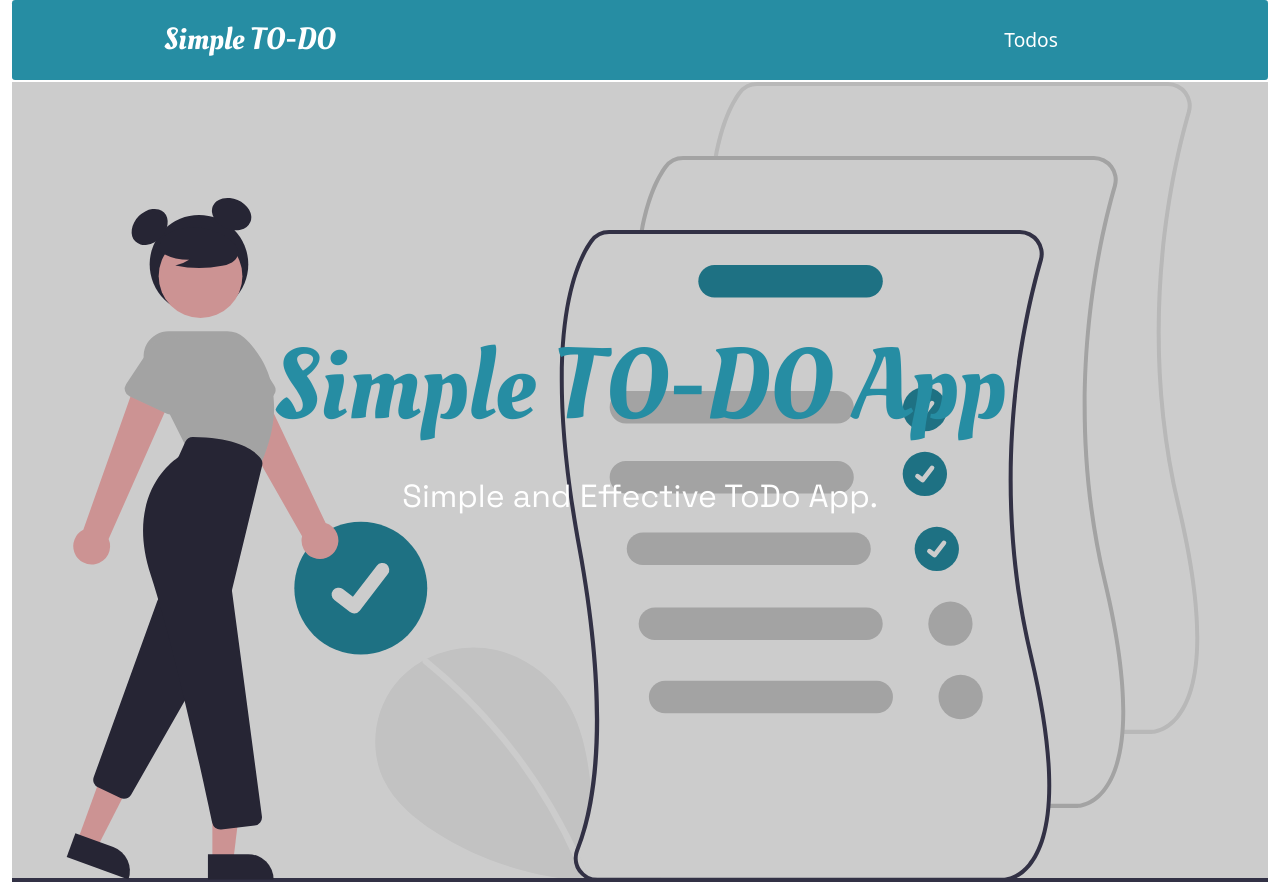
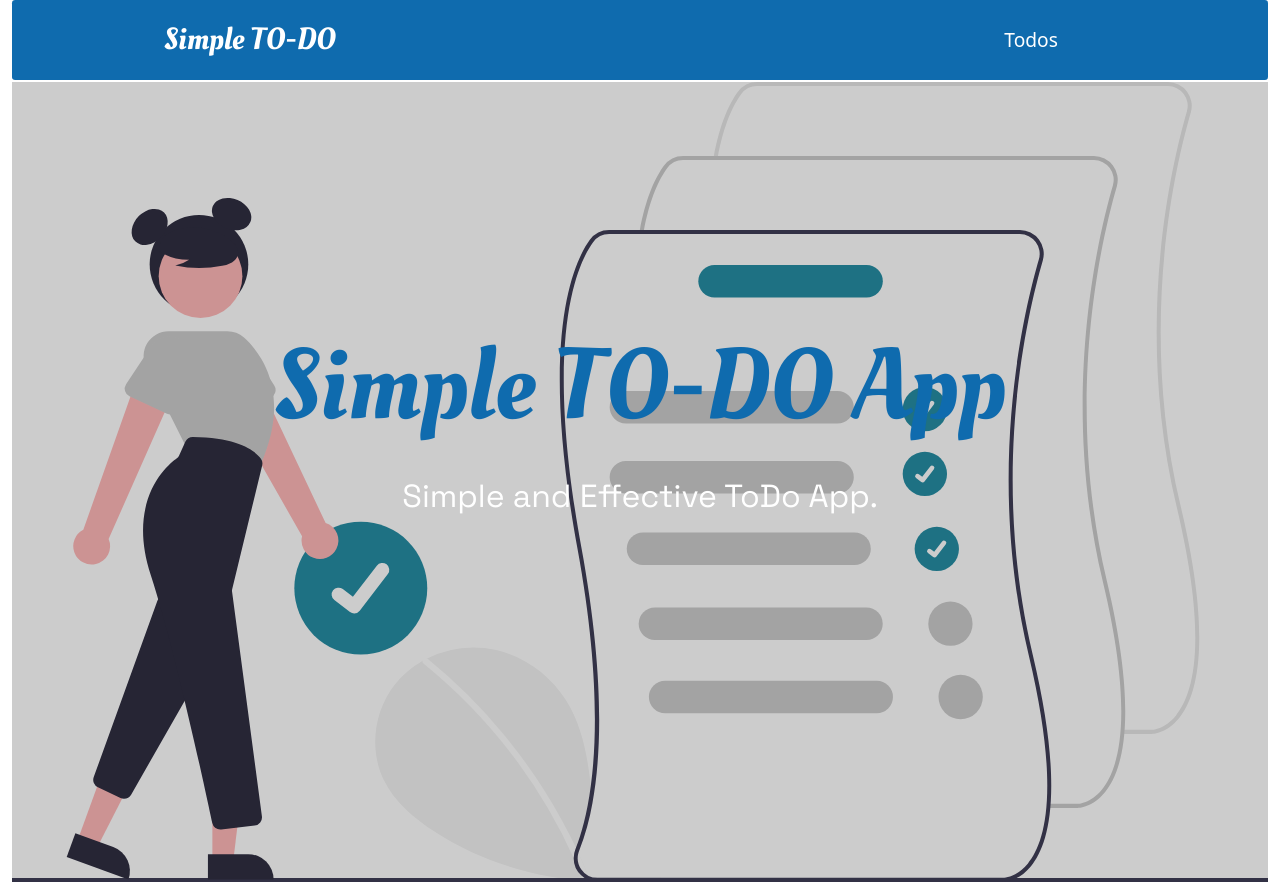
Before and after one commit to Felix-Barosio/Omnido, a React (Create React App) app in the folder client/: page / in a window 1280 px wide. Built offline with nearby package versions, Linux system fonts and the light colour scheme.

Commit message:
updated: styles

```diff
--- a/client/src/App.css
+++ b/client/src/App.css
@@ -9,7 +9,8 @@ body {
 
 /* nav bar section */
 .header {
-  background-color: #268da3;
+  /* background-color: #268da3; */
+  background-color: #0f6bae;
   height: 80px;
   display: flex;
   justify-content: center;
@@ -87,7 +88,7 @@ body {
 }
 
 .home-container > h1 {
-  color: #268da3;
+  color: #0f6bae;
   font-size: 100px;
   margin-top: -100px;
   font-family: "Oleo Script", cursive;
```
